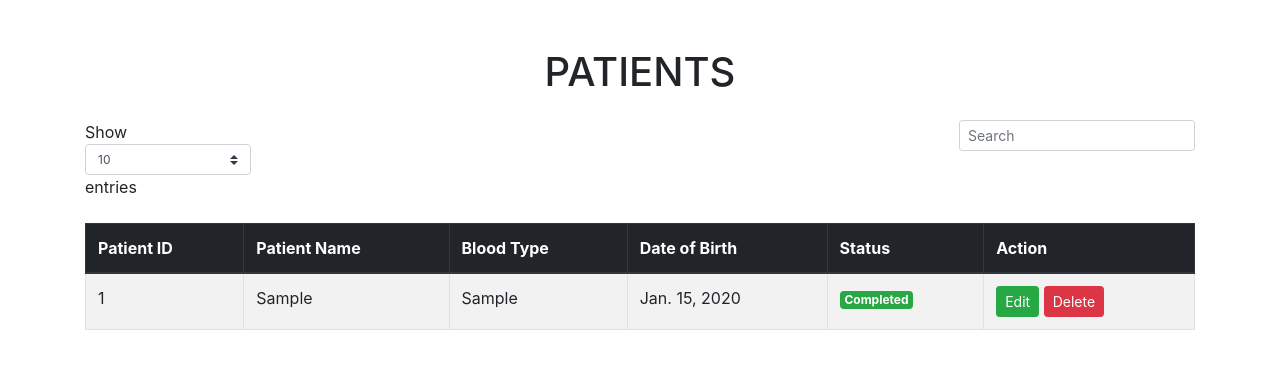
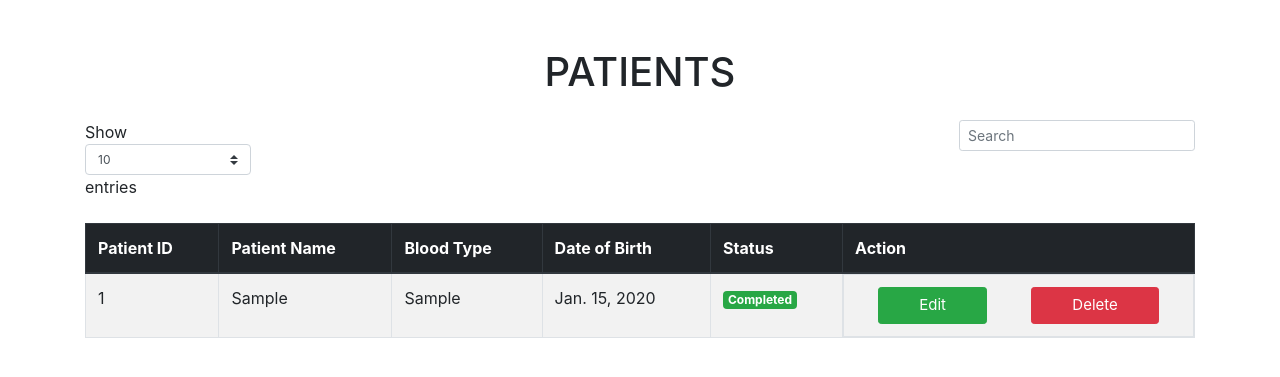
Before and after one commit to luizgustavomonteiro/Health_Care_Management, a Django app: page /patients/ in a window 1280 px wide. Shown: the top 377 px of the page. Run offline with Django 5.2, Linux system fonts and the light colour scheme; tables that the repository leaves empty hold one stand-in row (values such as "Sample post").

Commit message:
Add-Check-Status-Constraint-Patient-Model

```diff
--- a/healthdb/website/models.py
+++ b/healthdb/website/models.py
@@ -21,6 +21,13 @@ class Patients(models.Model):
         today = date.today()
         age = today.year - self.patient_dob.year - ((today.month, today.day) < (self.patient_dob.month, self.patient_dob.day))
         return age
+    class Meta:
+        constraints = [
+            models.CheckConstraint(
+                check=models.Q(patient_status__in=['Pending', 'Cancelled', 'Completed']),
+                name='check_patient_status'
+            )
+        ]
 
 class Patient_Addresses(models.Model):
     address_id = models.AutoField(primary_key=True)
--- a/healthdb/website/templates/patient_list.html
+++ b/healthdb/website/templates/patient_list.html
@@ -49,9 +49,9 @@
                         <span class="badge badge-secondary">Unknown</span>
                     {% endif %}
                 </td>
-                <td>
-                    <a href="{% url 'edit_patient' patient.patient_id %}" class="btn btn-success btn-sm">Edit</a>
-                    <a href="{% url 'delete_patient' patient.patient_id %}" class="btn btn-danger btn-sm" onclick="return confirm('Are you sure?');">Delete</a>
+                <td style = "display: flex; justify-content: space-around;">
+                    <a href="{% url 'edit_patient' patient.patient_id %}" class="btn btn-success btn-sm" style = "padding: 6px 40px; font-size: 15px;">Edit</a>
+                    <a href="{% url 'delete_patient' patient.patient_id %}" class="btn btn-danger btn-sm" style = "padding: 6px 40px; font-size: 15px;" onclick="return confirm('Are you sure?');">Delete</a>
                 </td>
             </tr>
             {% endfor %}
```
Also changed, not shown: healthdb/website/migrations/0004_patients_check_patient_status.py (added).
